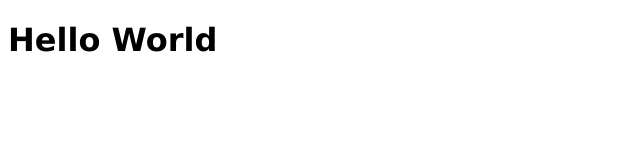
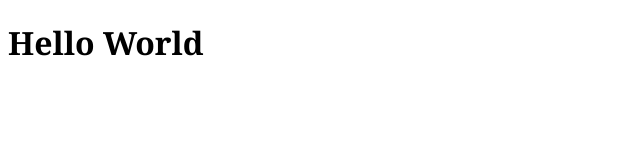
Before and after one commit to Joao-Guiaro/Controle-de-Vers-es, a plain HTML site: page index.html in a window 1280 px wide. Shown: the whole page, without its empty margins (0-640 px from the left). Drawn offline with Linux system fonts and the light colour scheme.

Commit message:
Fonte do texto do site foi alterada

```diff
--- a/style.css
+++ b/style.css
@@ -1,4 +1,4 @@
 *{
     font-size: xx-large;
-    font-family: Verdana, Geneva, Tahoma, sans-serif;
+    font-family:Georgia, 'Times New Roman', Times, serif
 }
```
